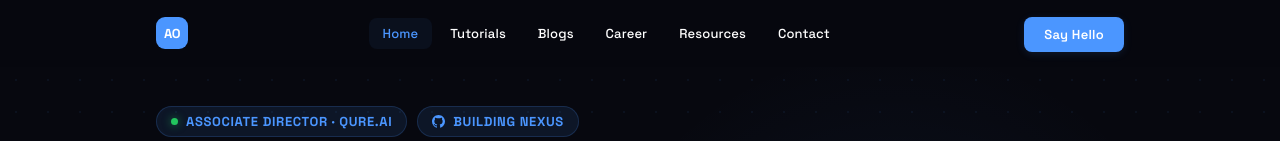
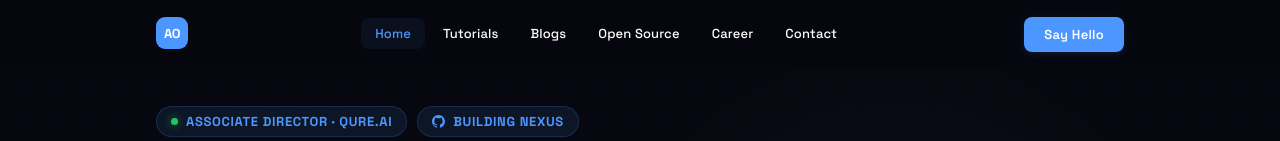
Before and after one commit to aayushostwal/aayushostwal.github.io, a React (Vite) app: page / in a window 1280 px wide. Shown: the top 141 px of the page. Built offline with nearby package versions, Linux system fonts and the light colour scheme.

Commit message:
Reorder sections: Open Source before Career, update nav

```diff
--- a/src/App.tsx
+++ b/src/App.tsx
@@ -53,8 +53,8 @@ function Portfolio() {
         <HomeSection />
         <TutorialsSection />
         <BlogsSection />
+        <ResourcesSection />
         <CareerSection />
-        <ResourcesSection />
         <ContactSection />
       </main>
       <Footer />
--- a/src/components/Nav.tsx
+++ b/src/components/Nav.tsx
@@ -6,8 +6,8 @@ const NAV_LINKS = [
   { id: 'home', label: 'Home' },
   { id: 'tutorials', label: 'Tutorials' },
   { id: 'blogs', label: 'Blogs' },
+  { id: 'resources', label: 'Open Source' },
   { id: 'career', label: 'Career' },
-  { id: 'resources', label: 'Resources' },
   { id: 'contact', label: 'Contact' },
 ];
 
```
